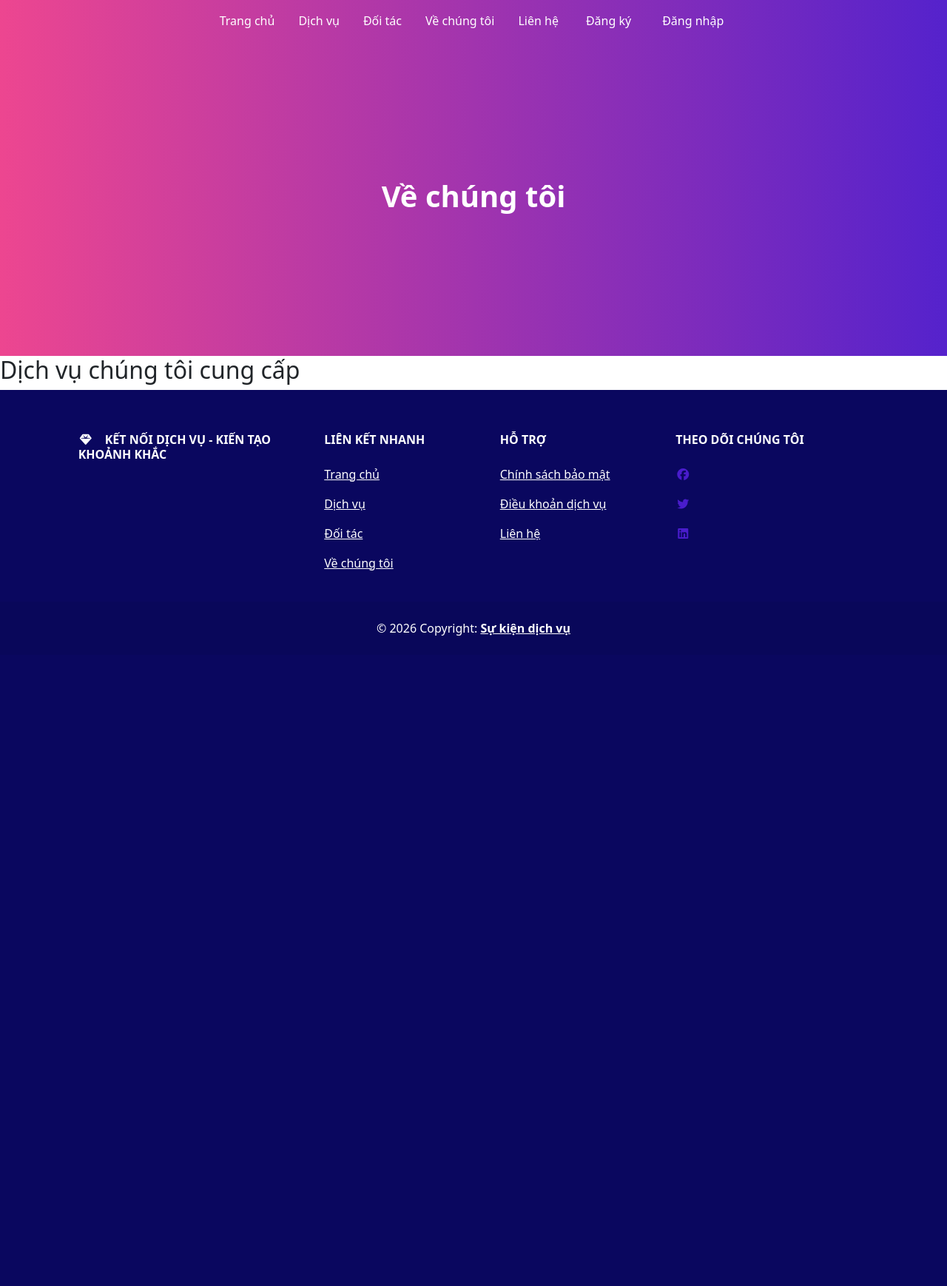
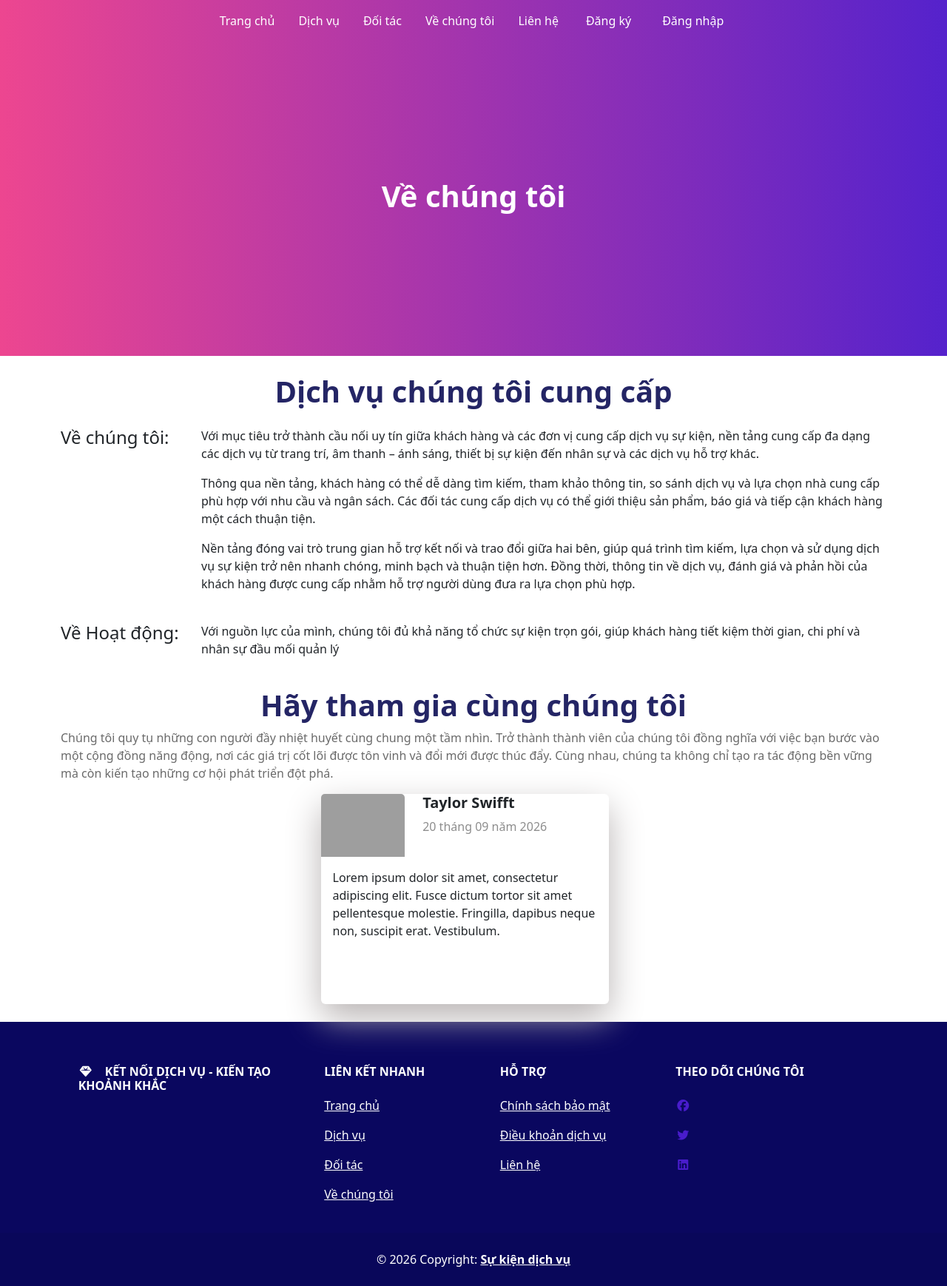
Before and after one commit to mphuc454/EventDecorWeb, a Flask app: page /about in a window 1280 px wide. Shown: the whole page at 74% size. Before the commit the page ends 859 px from the top, so only its background shows below. Run offline with Flask 3, Linux system fonts and the light colour scheme; grey boxes are pictures that could not be loaded.

Commit message:
finish aboutus html

```diff
--- a/app.py
+++ b/app.py
@@ -4,7 +4,7 @@ app = Flask(__name__)
 
 
 @app.route('/')
-def hello_world():  # put application's code here
+def home():  # put application's code here
     return render_template("index.html")
 
 @app.route('/about')
--- a/static/css/about.css
+++ b/static/css/about.css
@@ -2,3 +2,13 @@
   height: 100%;
   min-height: 425px;
 }
+.title-about-us {
+  color: #242565;
+  font-size: 40px;
+}
+.card-about-me {
+  width: 100%;
+  min-width: 355px;
+  min-height: 185px;
+  border-radius: 20px;
+}
--- a/templates/aboutme.html
+++ b/templates/aboutme.html
@@ -6,7 +6,80 @@ block header %}
   <h1 class="fw-bold text-white">Về chúng tôi</h1>
 </div>
 {% endblock header %} {% block content %}
-<div>
-  <h2>Dịch vụ chúng tôi cung cấp</h2>
+<div class="container mb-4 mt-4">
+  <h2 class="title-about-us fw-bold mb-4 text-center">
+    Dịch vụ chúng tôi cung cấp
+  </h2>
+  <div class="row align-items-start mb-4">
+    <div class="col-2">
+      <h4>Về chúng tôi:</h4>
+    </div>
+    <div class="col-10">
+      <p>
+        Với mục tiêu trở thành cầu nối uy tín giữa khách hàng và các đơn vị cung
+        cấp dịch vụ sự kiện, nền tảng cung cấp đa dạng các dịch vụ từ trang trí,
+        âm thanh – ánh sáng, thiết bị sự kiện đến nhân sự và các dịch vụ hỗ trợ
+        khác.
+      </p>
+      <p>
+        Thông qua nền tảng, khách hàng có thể dễ dàng tìm kiếm, tham khảo thông
+        tin, so sánh dịch vụ và lựa chọn nhà cung cấp phù hợp với nhu cầu và
+        ngân sách. Các đối tác cung cấp dịch vụ có thể giới thiệu sản phẩm, báo
+        giá và tiếp cận khách hàng một cách thuận tiện.
+      </p>
+      <p>
+        Nền tảng đóng vai trò trung gian hỗ trợ kết nối và trao đổi giữa hai
+        bên, giúp quá trình tìm kiếm, lựa chọn và sử dụng dịch vụ sự kiện trở
+        nên nhanh chóng, minh bạch và thuận tiện hơn. Đồng thời, thông tin về
+        dịch vụ, đánh giá và phản hồi của khách hàng được cung cấp nhằm hỗ trợ
+        người dùng đưa ra lựa chọn phù hợp.
+      </p>
+    </div>
+  </div>
+  <div class="row align-items-start mb-4">
+    <div class="col-2">
+      <h4>Về Hoạt động:</h4>
+    </div>
+    <div class="col-10">
+      <p>
+        Với nguồn lực của mình, chúng tôi đủ khả năng tổ chức sự kiện trọn gói,
+        giúp khách hàng tiết kiệm thời gian, chi phí và nhân sự đầu mối quản lý
+      </p>
+    </div>
+  </div>
+</div>
+<div class="container mb-4 mt-4 d-flex flex-column align-items-center">
+  <h1 style="color: #242565" class="fw-bold">Hãy tham gia cùng chúng tôi</h1>
+  <p class="desc-partner fw-medium">
+    Chúng tôi quy tụ những con người đầy nhiệt huyết cùng chung một tầm nhìn.
+    Trở thành thành viên của chúng tôi đồng nghĩa với việc bạn bước vào một cộng
+    đồng năng động, nơi các giá trị cốt lõi được tôn vinh và đổi mới được thúc
+    đẩy. Cùng nhau, chúng ta không chỉ tạo ra tác động bền vững mà còn kiến tạo
+    những cơ hội phát triển đột phá.
+  </p>
+  <div class="d-flex gap-4">
+    <div class="row card-about-me">
+      <div class="col">
+        <div class="card card-partner">
+          <div class="row align-items-start">
+            <div class="col-4">
+              <img class="card-img-top" src="..." alt="Card image cap" />
+            </div>
+            <div class="col-8">
+              <h5 class="card-title fw-bold">Taylor Swifft</h5>
+              <p style="color: #8d8d8d">20 tháng 09 năm 2026</p>
+            </div>
+          </div>
+          <div class="card-body">
+            <p class="card-text">
+              Lorem ipsum dolor sit amet, consectetur adipiscing elit. Fusce
+              dictum tortor sit amet pellentesque molestie. Fringilla, dapibus
+              neque non, suscipit erat. Vestibulum.
+            </p>
+          </div>
+        </div>
+      </div>
+    </div>
+  </div>
 </div>
 {% endblock content %}
--- a/templates/navbar.html
+++ b/templates/navbar.html
@@ -3,7 +3,7 @@
     <div class="collapse navbar-collapse justify-content-center" id="menu">
       <ul class="navbar-nav align-items-lg-center gap-lg-3">
         <li class="nav-item">
-          <a class="nav-link active text-white" href="#">Trang chủ</a>
+          <a class="nav-link active text-white" href="{{url_for ("home")}}">Trang chủ</a>
         </li>
         <li class="nav-item">
           <a class="nav-link text-white" href="#">Dịch vụ</a>
```
